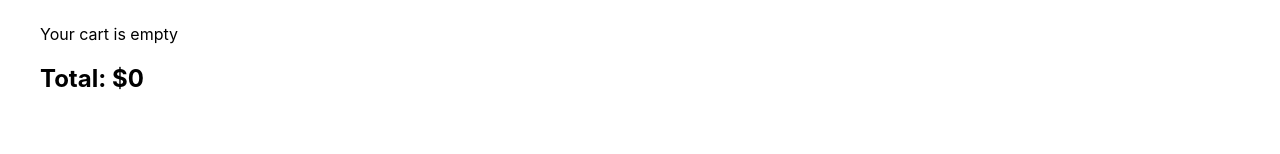
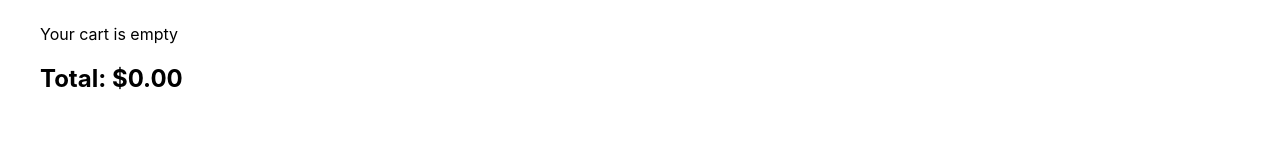
Before and after one commit to yaelkanfi/yaya-app, a React (Create React App) app in the folder home-decor-website/front/: page /cart in a window 1280 px wide. Shown: the part 185-339 px from the top of the page. Built offline with nearby package versions, Linux system fonts and the light colour scheme.

Commit message:
total is fixed to 2 digits

```diff
--- a/home-decor-website/front/src/pages/cart/Cart.js
+++ b/home-decor-website/front/src/pages/cart/Cart.js
@@ -12,6 +12,8 @@
     const handleDecrease = (productId, currentQuantity) => {
         updateQuantity(productId, currentQuantity - 1);
     };
+
+    const total = cart.reduce((total, item) => total + item.price * item.quantity, 0);
 
     return (
         <div className="cart">
@@ -38,7 +40,7 @@
                     </div>
                 ))
             )}
-            <h2>Total: ${cart.reduce((total, item) => total + item.price * item.quantity, 0)}</h2>
+            <h2>Total: ${total.toFixed(2)}</h2>
         </div>
     );
 }
```
